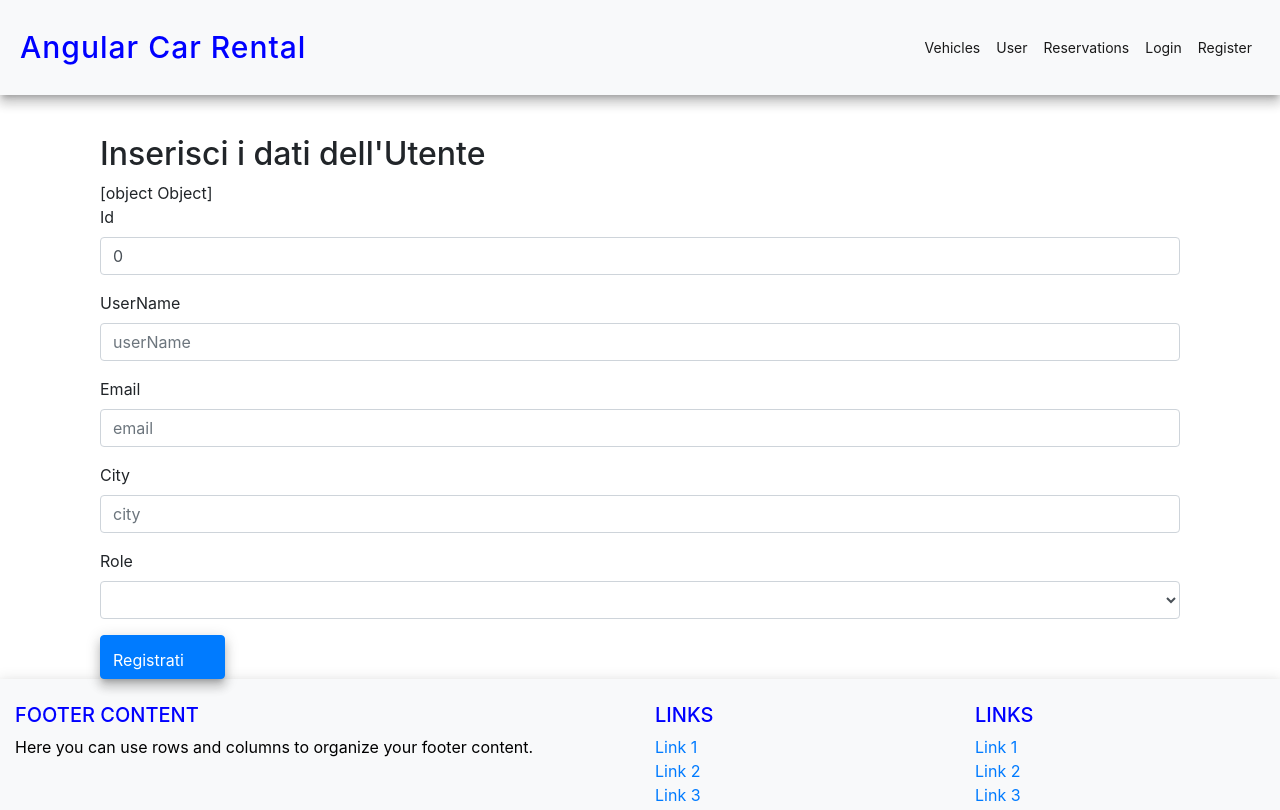
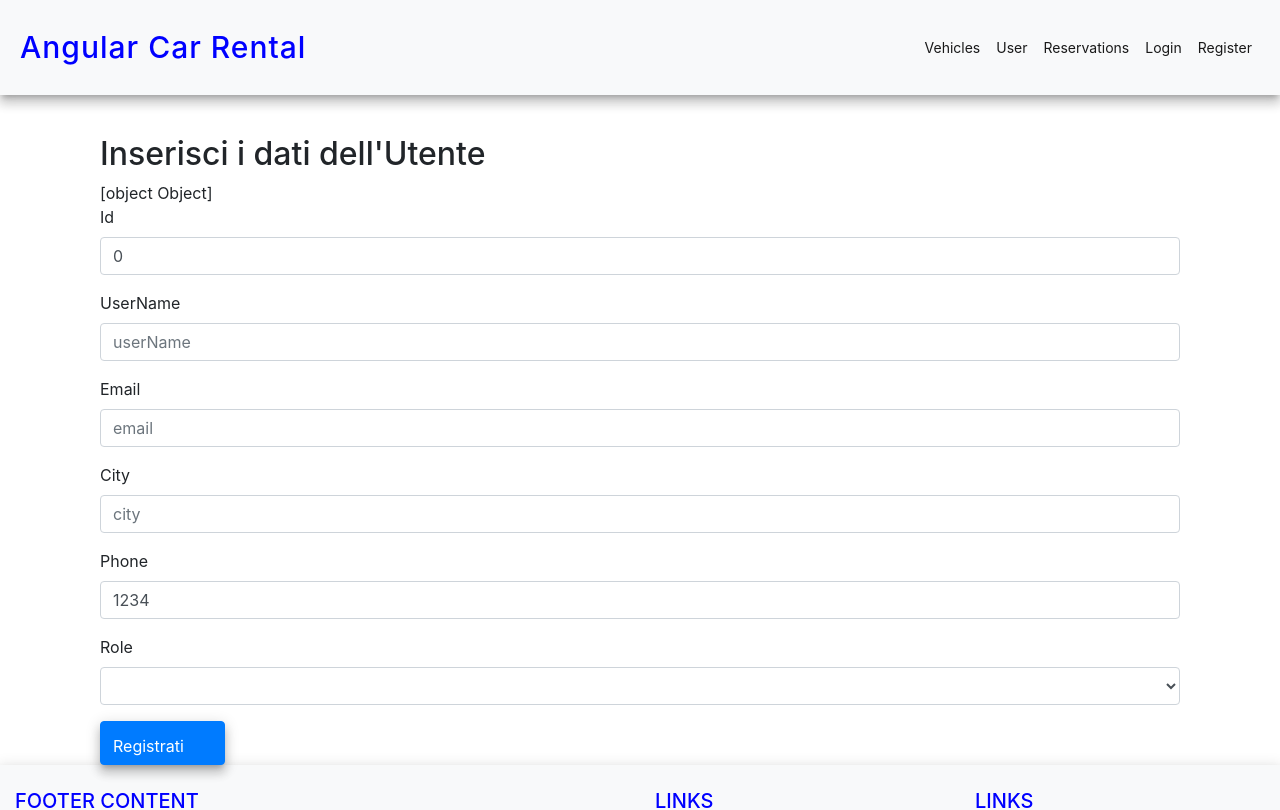
Before and after one commit to superpalmi/angular-training, an Angular app in the folder my-app/: page /register in a window 1280 px wide. Shown: the top 810 px of the page. Built offline with nearby package versions, Linux system fonts and the light colour scheme.

Commit message:
fixed user service

```diff
--- a/my-app/src/app/button/button.component.ts
+++ b/my-app/src/app/button/button.component.ts
@@ -19,7 +19,7 @@ export class ButtonComponent implements OnInit {
 
   emitAction(event, action:string){
     console.log('hai cliccato il bottone ' + action)
-    this.notify.emit(event);
+    this.notify.emit({event, action});
   }
 
   constructor() { }
--- a/my-app/src/app/services/authapp.service.ts
+++ b/my-app/src/app/services/authapp.service.ts
@@ -12,6 +12,7 @@ export class AuthappService {
   // tslint:disable-next-line:typedef
   authentication(userName, password) {
     var users=this.userService.getUsers();
+    console.log(users);
     for(let user of users) {
       if (userName ===  user.userName && password === user.password){
         sessionStorage.setItem('user', userName);
--- a/my-app/src/app/services/user.service.ts
+++ b/my-app/src/app/services/user.service.ts
@@ -1,14 +1,22 @@
 import { Injectable } from '@angular/core';
 import {Reservation} from '../reservation/reservation.component';
+import {HttpClient} from '@angular/common/http';
 
 @Injectable({
   providedIn: 'root'
 })
 export class UserService {
 
-  constructor() { }
+  constructor(private httpClient:HttpClient) { }
   getUsers(){
-    return USERS
+    console.log(this.httpClient.get('http://localhost:8080/api/user/showall'))
+    return this.httpClient.get('http://localhost:8080/api/user/showall')
+  }
+
+  create(user:User){
+    this.httpClient.post('http://localhost:8080/api/user/insert', user)
+
+
   }
 }
 
@@ -18,24 +26,26 @@ export class User{
   password: string;
   email: string;
   city: string;
+  phone: string;
   role: string;
   reservations: Reservation[];
 
-  constructor(id: number, userName: string, password: string, email: string, city: string, role:string, reservations:Reservation[]) {
+  constructor(id: number, userName: string, password: string, email: string, city: string,phone:string ,role:string, reservations:Reservation[]) {
     this.id=id;
     this.userName=userName;
     this.password=password;
     this.email=email;
     this.city=city;
+    this.phone=phone
     this.role=role;
     this.reservations=reservations
   }
 
 }
 export const USERS=[
-  new User(1, "superpalmi", "1234", "palmi@eri.it", "Milano", "superuser", [{'id':1,'dataInizio': new Date("2020/09/15"), 'dataFine': new Date("2020/09/17"), plate: 'FA666MA', userName:'superpalmi'}] ),
-  new User(2, "nomonecognomone", "1234", "nomone@cognomone.it", "Napoli", "user", [{'id':3,'dataInizio':new Date("2020/12/24"), 'dataFine': new Date("2020/12/31"), plate:'CA444CA', userName:'nomonecognomone'}]),
-  new User(3, "richipalmi", "1234", "email@email.it", "Roma", "user", []),
-  new User(4, "Riccardo", "1234", "riccardo@email.it", "Roma", "superuser", [{'id':4,'dataInizio':new Date("2020/11/24"), 'dataFine': new Date("2020/11/31"),  plate: 'FA666MA', userName:'Riccardo'}, {'id':5,'dataInizio': new Date("2020/10/15"), 'dataFine': new Date("2020/10/17"), plate:'CA444CA', userName: 'Riccardo'}])
+  new User(1, "superpalmi", "1234", "palmi@eri.it", "Milano", "1234", "superuser", [{'id':1,'dataInizio': new Date("2020/09/15"), 'dataFine': new Date("2020/09/17"), plate: 'FA666MA', userName:'superpalmi'}] ),
+  new User(2, "nomonecognomone", "1234", "nomone@cognomone.it", "Napoli","1234", "user", [{'id':3,'dataInizio':new Date("2020/12/24"), 'dataFine': new Date("2020/12/31"), plate:'CA444CA', userName:'nomonecognomone'}]),
+  new User(3, "richipalmi", "1234", "email@email.it", "Roma","1234", "user", []),
+  new User(4, "Riccardo", "1234", "riccardo@email.it", "Roma", "1234","superuser", [{'id':4,'dataInizio':new Date("2020/11/24"), 'dataFine': new Date("2020/11/31"),  plate: 'FA666MA', userName:'Riccardo'}, {'id':5,'dataInizio': new Date("2020/10/15"), 'dataFine': new Date("2020/10/17"), plate:'CA444CA', userName: 'Riccardo'}])
 
 ]
--- a/my-app/src/app/table/table.component.ts
+++ b/my-app/src/app/table/table.component.ts
@@ -66,7 +66,7 @@ export class TableComponent implements OnInit {
 
   setTableAction(event, item:any){
     //console.log('sono entrato in set table action con azione ');
-    //console.log('event action '+ event.action)
+    console.log('event action '+ event.action)
     if(event.action==TableActions.NEW_ROW){
       console.log('inserisco nuova riga')
       this.create(event, event.action, item);
--- a/my-app/src/app/user/user.component.html
+++ b/my-app/src/app/user/user.component.html
@@ -4,7 +4,7 @@
 <div  *ngIf="Auth.getCurrentUser().role=='superuser'">
   <h4>Lista utenti registrati</h4>
 
-  <app-table [colData]="{'headers':headerData}" [rowData]="rowData" (action)="eventHandler($event)" (notify)="sortData($event)" [order]="{'defaultColumn':'Id', 'orderType':'desc'}" [pagination]="{'itemPerPage':5, 'itemPerPageOptions':[5,10,20]}" [search]="{columns:['id','userName', 'email','city','role']}"   ></app-table>
+  <app-table [colData]="{'headers':headerData}" [rowData]="rowData" (action)="eventHandler($event)" (notify)="sortData($event)" [order]="{'defaultColumn':'Id', 'orderType':'desc'}" [pagination]="{'itemPerPage':5, 'itemPerPageOptions':[5,10,20]}" [search]="{columns:['id','userName', 'email','city','phone','role']}"   ></app-table>
 
 </div>
   <div class="portlet-body form" *ngIf="isCreation&&!isEditing">
@@ -31,6 +31,10 @@
         <div class="form-group">
           <label for="city">City</label>
           <input id="city" name="city" path="city" type="text" class="form-control" placeholder="city"  [(ngModel)]="newUser.city" />
+        </div>
+        <div class="form-group">
+          <label for="phone">Phone</label>
+          <input id="phone" name="phone" path="phone" type="text" class="form-control" placeholder="phone"  [(ngModel)]="newUser.phone" />
         </div>
 
 
@@ -72,6 +76,11 @@
           <label for="city">City</label>
           <input id="city" name="city" path="city" type="text" class="form-control" placeholder="city"  [(ngModel)]="editUser.city" />
         </div>
+        <div class="form-group">
+          <label for="phone">Phone</label>
+          <input id="phone" name="phone" path="phone" type="text" class="form-control" placeholder="phone"  [(ngModel)]="editUser.phone" />
+        </div>
+
 
 
         <div class="form-group">
@@ -122,6 +131,11 @@
           <label for="city">City</label>
           <input id="city" name="city" path="city" type="text" class="form-control" placeholder="city"  [(ngModel)]="newUser.city" />
         </div>
+        <div class="form-group">
+          <label for="phone">Phone</label>
+          <input id="phone" name="phone" path="phone" type="text" class="form-control" placeholder="phone"  [(ngModel)]="newUser.phone" />
+        </div>
+
 
 
         <div class="form-group">
@@ -164,6 +178,11 @@
           <label for="city">City</label>
           <input id="city" name="city" path="city" type="text" class="form-control" placeholder="city"  [(ngModel)]="editUser.city" />
         </div>
+        <div class="form-group">
+          <label for="phone">Phone</label>
+          <input id="phone" name="phone" path="phone" type="text" class="form-control" placeholder="phone"  [(ngModel)]="editUser.phone" />
+        </div>
+
 
 
         <div class="form-group">
--- a/my-app/src/app/user/user.component.ts
+++ b/my-app/src/app/user/user.component.ts
@@ -26,6 +26,7 @@ export class UserComponent implements OnInit {
     {key:'userName', label:'Username'},
     {key:'email', label: 'Email' },
     {key:'city' , label: 'City'},
+    {key:'phone' , label: 'Phone'},
     {key:'role', label: 'Role'},
     ]
 
@@ -54,7 +55,7 @@ export class UserComponent implements OnInit {
   ngOnInit(): void {
     this.getUsers();
     this.rowData=this.users;
-    this.newUser=new User(0, "", "", "", "", "", [])
+    this.newUser=new User(0, "", "", "", "","1234", "", [])
     if(this.Auth.getCurrentUser()!=null){
       this.currentReservations=this.Auth.getCurrentUser().reservations
     }
@@ -78,6 +79,7 @@ export class UserComponent implements OnInit {
         case 'Username': return compare(a.userName, b.userName, isAsc);
         case 'Email': return compare(a.email, b.email, isAsc);
         case 'City': return compare(a.city, b.city, isAsc);
+        case 'Phone': return compare(a.phone, b.phone, isAsc);
         case 'Role': return compare(a.role, b.role, isAsc);
         default: return 0;
       }
@@ -116,14 +118,14 @@ export class UserComponent implements OnInit {
     this.isCreation=true;
     this.isEditing=false;
 
-    this.newUser=new User(0, "", "", "", "", "user", [])
+    this.newUser=new User(0, "", "", "", "","1234", "user", [])
     this.rowData=this.users.slice();
 
   }
   insert(){
     console.log(this.newUser.userName)
-    this.users.push(this.newUser)
-    this.rowData=this.users
+    this.userService.create(this.newUser)
+    this.rowData=this.userService.getUsers()
     this.isCreation=false;
   }
 
--- a/my-app/src/app/welcome/welcome.component.ts
+++ b/my-app/src/app/welcome/welcome.component.ts
@@ -25,7 +25,8 @@ export class WelcomeComponent implements OnInit {
 
 
     this.welcomeDataService.getSaluti(this.user).subscribe(
-      response => this.handleResponse(response)
+      response => this.handleResponse(response),
+      error=>this.handleError(error)
     )
 
 
@@ -35,6 +36,9 @@ export class WelcomeComponent implements OnInit {
     this.msg=response
 
   }
+  handleError(error){
+    this.msg=error.error.message;
+  }
 
 
 
```
